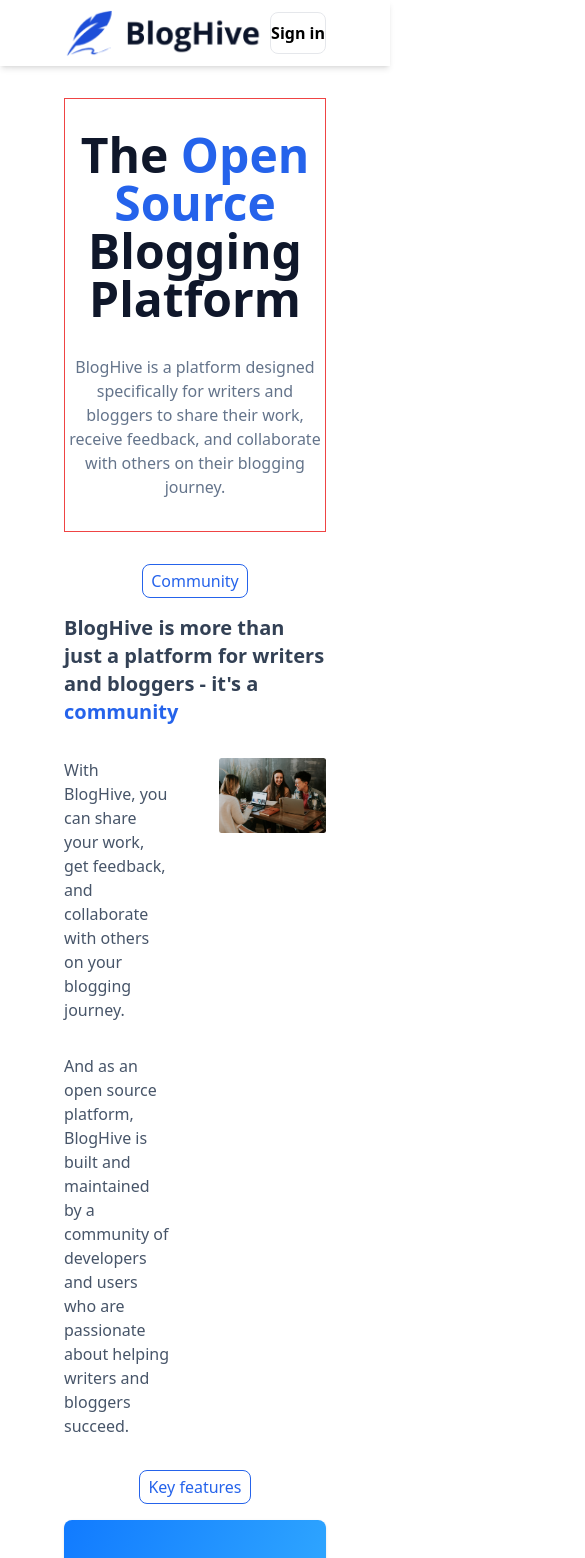
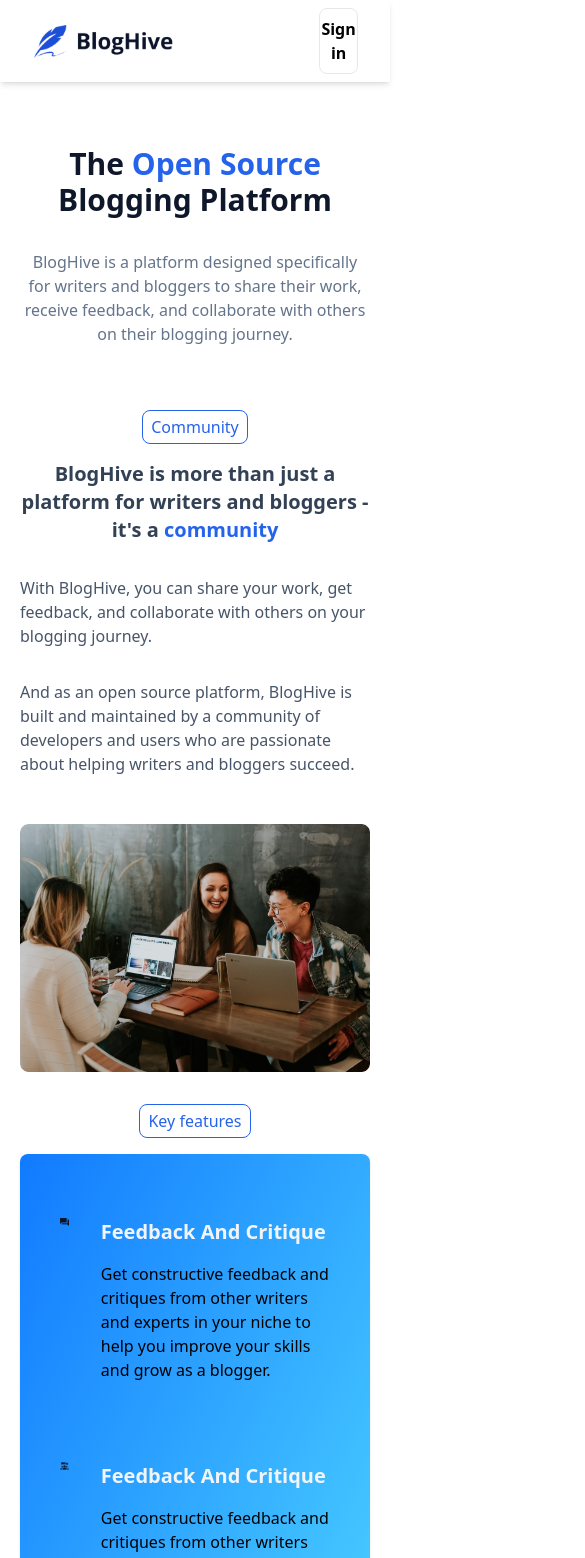
Before and after one commit to takanome-dev/BlogHive, a Next.js app in the folder apps/client/: page / in a window 390 px wide. Shown: the top 1558 px of the page, 585 px wide, since content can reach past the window. Built offline with nearby package versions, Linux system fonts and the light colour scheme.

Commit message:
fix: fix issue on responsiveness

```diff
--- a/apps/client/src/components/Footer.tsx
+++ b/apps/client/src/components/Footer.tsx
@@ -6,8 +6,8 @@ import logoTextBlack from '@/public/logo-text-black.png';
 
 const Footer = () => {
   return (
-    <footer className="flex justify-between border-t border-slate-4 p-16 shadow">
-      <div className="socials">
+    <footer className="flex flex-col md:flex-row _2md:flex-row lg:flex-row justify-between border-t border-slate-4 p-8 lg:p-16 xl:p-16 shadow">
+      <div className="pb-10 md:pr-5">
         <Link href="/">
           <Image src={logoTextBlack} width={200} height={200} alt="Logo" />
         </Link>
@@ -19,7 +19,7 @@ const Footer = () => {
         </div>
         <p>Copyright © BlogHive 2022</p>
       </div>
-      <div className="links flex gap-20">
+      <div className="flex flex-wrap gap-20">
         <div className="link-container flex flex-col gap-3">
           <h6 className="text-slate-400 font-bold text-xl">Explore</h6>
           <Link href="/#" className='text-lg'>Feed</Link>
--- a/apps/client/src/components/Header.tsx
+++ b/apps/client/src/components/Header.tsx
@@ -6,9 +6,9 @@ import React from 'react';
 import logoTextBlack from '@/public/logo-text-black.png';
 
 const Header = () => (
-  <header className="sticky top-0 flex items-center justify-between bg-white bg-opacity-70 px-16 py-2 shadow-md backdrop-blur-md">
+  <header className="sticky top-0 flex items-center justify-between bg-white bg-opacity-70 px-8 lg:px-16 py-2 shadow-md backdrop-blur-md">
     <Link href="/">
-      <Image src={logoTextBlack} width={200} height={200} alt="Logo" />
+      <Image src={logoTextBlack} className="w-1/2" alt="Logo" />
     </Link>
     <Button>Sign in</Button>
   </header>
--- a/apps/client/src/pages/index.tsx
+++ b/apps/client/src/pages/index.tsx
@@ -16,9 +16,9 @@ export default function IndexPage() {
   return (
     <>
       <Header />
-      <main className="min-h-[calc(100vh-(70px))] px-16 py-8">
-        <div className="hero-section flex w-full flex-col items-center justify-center border border-red-500 py-8 text-center">
-          <h1 className="max-w-3xl text-5xl font-bold text-slate-900 ">
+      <main className="min-h-[calc(100vh-(70px))] px-5 lg:px-16 py-8">
+        <div className="hero-section flex w-full flex-col items-center justify-center py-8 text-center">
+          <h1 className="max-w-3xl text-3xl md:text-5xl _2md:text-5xl lg:text-5xl font-bold text-slate-900 ">
             The <span className="text-blue-600">Open Source</span> Blogging
             Platform
           </h1>
@@ -33,12 +33,12 @@ export default function IndexPage() {
             <span className="rounded-lg border border-blue-600 px-2 py-1 text-blue-600">
               Community
             </span>
-            <p className="mt-4 max-w-lg text-xl font-semibold text-slate-700">
+            <p className="mt-4 max-w-lg text-center text-xl font-semibold text-slate-700">
               BlogHive is more than just a platform for writers and bloggers -
               it's a <span className="text-blue-600">community</span>
             </p>
           </div>
-          <div className="mt-8 grid grid-cols-2 gap-12">
+          <div className="mt-8 grid grid-cols-1 justify-items-center lg:justify-items-start lg:grid-cols-2 gap-12">
             <div className="flex max-w-xl flex-col justify-center gap-8 text-slate-600">
               <p>
                 With BlogHive, you can share your work, get feedback, and
@@ -61,7 +61,7 @@ export default function IndexPage() {
               Key features
             </span>
           </div>
-          <div className="grid grid-cols-2 gap-y-20 rounded-lg bg-card px-20 py-16 shadow">
+          <div className="grid grid-cols-1 lg:grid-cols-2 xl:grid-cols-2 gap-y-20 rounded-lg bg-card px-10 lg:px-20 xl:px-20 py-16 shadow">
             <div className="flex max-w-lg gap-8">
               <div>
                 <Image src={feedback} alt="feeback" className='w-[40px]'/>
@@ -190,7 +190,7 @@ export default function IndexPage() {
               with other writers, and taking your blogging journey to the next
               level!
             </p>
-                <div className='w-full flex lg:flex-row md:flex-row flex-col lg:justify-center justify-center items-center'>
+                <div className='w-full flex lg:flex-row flex-col lg:justify-center justify-center items-center'>
                   <input type="text"
                         className='lg:w-[60%] h-[3rem] rounded-lg outline-none bg-slate-100 pl-4 w-[80%]'
                         required
--- a/apps/client/tailwind.config.js
+++ b/apps/client/tailwind.config.js
@@ -2,6 +2,14 @@
 module.exports = {
   content: ['./src/**/*.{js,ts,jsx,tsx}'],
   theme: {
+    screens: {
+      sm: '320px',
+      md: '640px',
+      _2md: '840px',
+      lg: '1024px',
+      xl: '1280px',
+      _2k: '2000px',
+    },
     extend: {
       colors: {
         slate: {
```
